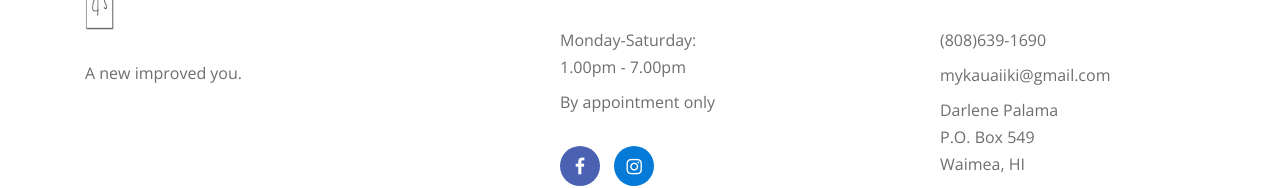
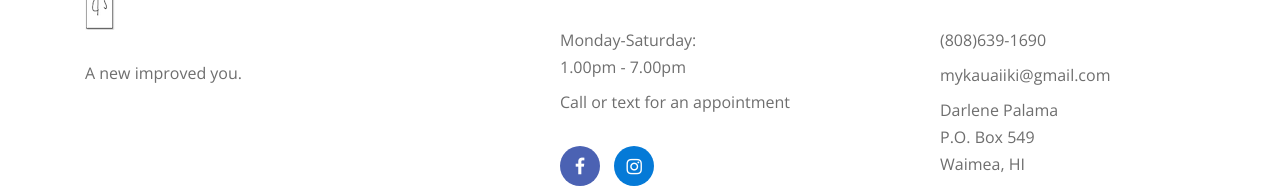
Before and after one commit to kauaipalama/darlenes, a website: page contact.html in a window 1280 px wide. Shown: the part 711-899 px from the top of the page. Drawn offline with nearby package versions, Linux system fonts and the light colour scheme.

Commit message:
Added 'call or text for appointment'

```diff
--- a/contact.html
+++ b/contact.html
@@ -108,7 +108,7 @@
                         <!-- Open Times -->
                         <div class="open-time">
                             <p>Monday-Saturday:<br>1.00pm - 7.00pm</p>
-                            <p>By appointment only</p>
+                            <p>Call or text for an appointment</p>
                         </div>
 
                         <!-- Social Info -->
```
Also changed, not shown: index.html (+1 -1 lines), service copy.html (+1 -1 lines), service.html (+1 -1 lines).
